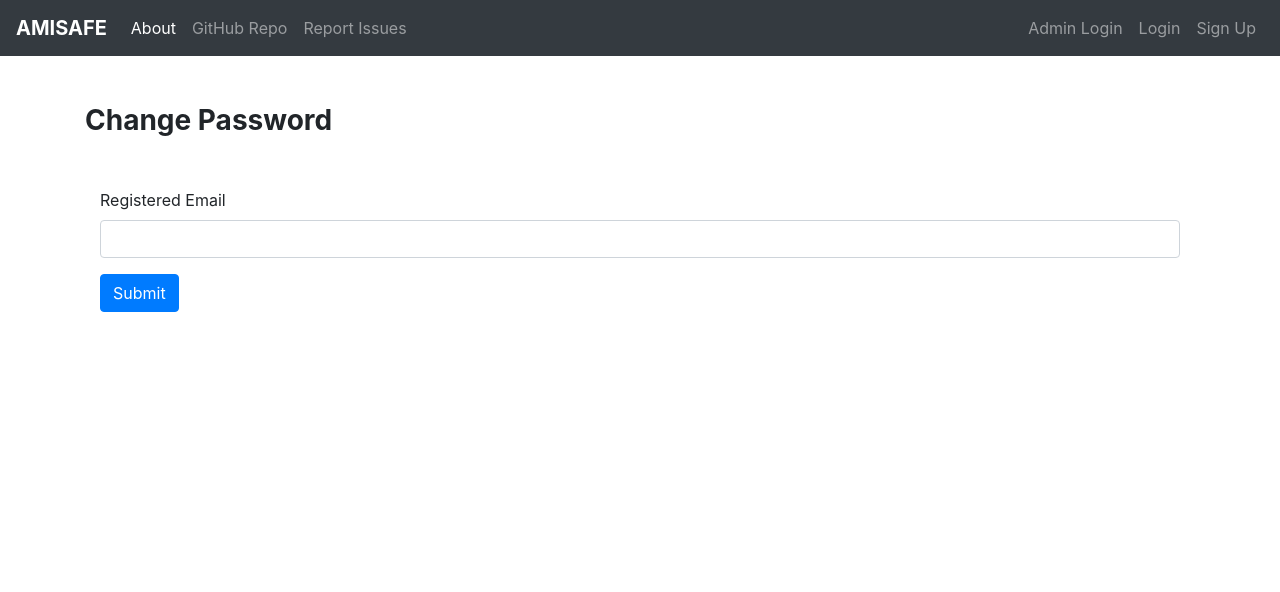
After one commit to sarathsajan/cross-path-alert, a Flask app: page /changePassword/ in a window 1280 px wide. The commit adds this page. Shown: the top 592 px of the page. Run offline with Flask 2, Linux system fonts and the light colour scheme; some libraries are stand-ins or nearby versions.

Commit message:
completed 'forget password' feature

```diff
--- a/app.py
+++ b/app.py
@@ -21,8 +21,8 @@ app.config['MYSQL_HOST'] = 'localhost'
 #app.config['MYSQL_HOST'] = 'amisafe.mysql.pythonanywhere-services.com'                  # amisafe
 app.config['MYSQL_USER'] = 'root'                                                       # localhost
 #app.config['MYSQL_USER'] = 'amisafe'                                                    # amisafe
-app.config['MYSQL_PASSWORD'] = appdata['database-password']                                                  # localhost
-#app.config['MYSQL_PASSWORD'] = appdata['database-password']                                             # amisafe
+app.config['MYSQL_PASSWORD'] = appdata['database-password']                             # localhost
+#app.config['MYSQL_PASSWORD'] = appdata['database-password']                             # amisafe
 app.config['MYSQL_DB'] = 'cross_path_alert'                                             # localhost
 #app.config['MYSQL_DB'] = 'amisafe$amisafe'                                                      # amisafe
 app.config['MYSQL_CURSORCLASS'] = 'DictCursor'
@@ -413,6 +413,64 @@ def adminlogin():
 
 
 
+def password_change_email(email):
+    token = s.dumps(email, salt=appdata['salt-password-change'])
+    msg = Message('Password Modification', sender='amisafe2help@gmail.com', recipients=[email])
+    link = url_for('newpassword_prompt', token=token, _external=True)
+    msg.body = "This is your link for changing password . It expires in 15 minutes. Click on this link to change your AMISAFE account password \n\n {}".format(link)
+    mail.send(msg)
+
+
+class PasswordChangePrompt(Form):
+    email = StringField('Registered Email', [
+        validators.Length(min=6, max=50),
+        validators.Email(message="Enter a valid E-mail ID")
+    ])
+
+class NewPasswordPrompt(Form):
+    new_password = PasswordField('New Password', [
+            validators.DataRequired(),
+            validators.Length(min=8),
+            validators.EqualTo('confirm', message='Passwords do not match')
+        ])
+    confirm = PasswordField('Confirm New Password')
+
+@app.route("/changePassword/", methods=['POST', 'GET'])
+@app.route("/forgotPassword/", methods=['POST', 'GET'])
+def changepassword_prompt():
+    form = PasswordChangePrompt(request.form)
+    if request.method == 'POST' and form.validate():
+        email = form.email.data
+        password_change_email(email)
+        flash('A link for changing password has been sent to your e-mail. To change your password please click on it before it expires in 15 minutes.', 'success')
+        return redirect(url_for('login'))
+    return render_template('changepassword_prompt.html', form=form)
+
+
+
+
+@app.route('/changePassword/<token>', methods=['POST', 'GET'])
+def newpassword_prompt(token):
+    try:
+        email = s.loads(token, salt=appdata['salt-password-change'], max_age=900)
+    except:
+        return "Token expired. Use the token within 15 minutes."
+    form = NewPasswordPrompt(request.form)
+    if request.method == 'POST' and form.validate():
+        password = sha256_crypt.encrypt(str(form.new_password.data))
+        cur = mysql.connection.cursor()
+        cur.execute("UPDATE users SET password = %s WHERE email = %s", [password, email])
+        mysql.connection.commit()
+        cur.close()
+
+        flash("Your password has been changed", 'success')
+        return redirect(url_for('login'))
+    return render_template('newpassword_prompt.html', form=form)
+
+
+
+
+
 @app.route("/logout/")
 def logout():
     session.clear()
--- a/config.cfg
+++ b/config.cfg
@@ -1,6 +1,6 @@
-MAIL_SERVER = 'smtp-mail-server-of-your-email-provider-here'
-MAIL_USERNAME = 'your-email-address-here'
-MAIL_PASSWORD = 'your-mail-password-here'
+MAIL_SERVER = 'smtp-email-server-here'
+MAIL_USERNAME = 'your-email-here'
+MAIL_PASSWORD = 'your-email-password-here'
 MAIL_PORT = 587
 MAIL_USE_SSL = False
 MAIL_USE_TLS = True
--- a/config.py
+++ b/config.py
@@ -1,5 +1,6 @@
 appdata = {
-    'salt-email-confirm' : 'email-confirm',
+    'salt-email-confirm' : '',
+    'salt-password-change' : '',
     'database-password' : 'admin'
 }
 
--- /dev/null
+++ b/templates/changepassword_prompt.html
@@ -0,0 +1,21 @@
+{% extends 'layout.html' %}
+{% block body %}
+{% from "includes/_formhelpers.html" import render_field %}
+<br>
+<h3><strong>Change Password</strong></h3>
+<div class="container" style="margin-top:50px;" class="mainbox col-md-6 col-md-offset-3 col-sm-8 col-sm-offset-2">
+    <div class="panel panel-info">
+        <div class="panel-body" >
+            <form method="POST" action="" id="signupform" class="form-horizontal" role="form">
+
+                <div class="form-group">
+                    {{ render_field(form.email, class_="form-control") }}
+                </div>
+
+                <p><input type="submit" class="btn btn-primary" value="Submit"></p>
+
+            </form>
+        </div>
+    </div>
+</div>
+{% endblock %}
--- a/templates/login.html
+++ b/templates/login.html
@@ -23,6 +23,9 @@
                         <div style="margin-top:10px" class="form-group">
                             <div class="col-md-12 control">
                                 <div style="border-top: 1px solid#888; padding-top:15px; font-size:85%" >
+                                    <a href="{{ url_for('changepassword_prompt') }}" >Forgot Password?</a>
+                                </div>
+                                <div style="padding-top:15px; font-size:85%" >
                                     Don't have an account!
                                     <a href="/signup" >Sign Up Here</a>
                                 </div>
```
Also changed, not shown: templates/newpassword_prompt.html (added, +25 -0 lines).
